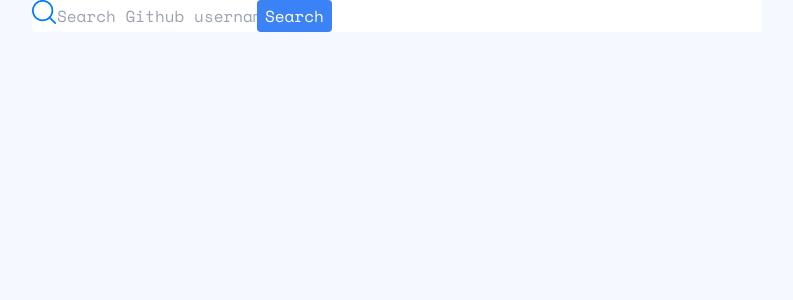
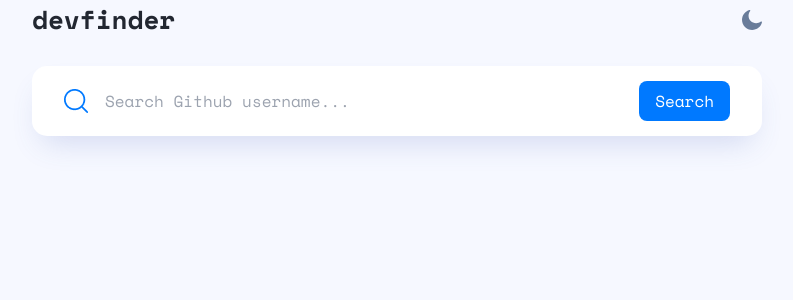
Before and after one commit to JlordS32/github-search-app, a React (Vite) app: page / in a window 1280 px wide. Shown: the top 300 px of the page, without its empty margins (243-1036 px from the left). Built offline with nearby package versions, Linux system fonts and the light colour scheme.

Commit message:
added react toast

```diff
--- a/package.json
+++ b/package.json
@@ -10,6 +10,11 @@
     "preview": "vite preview"
   },
   "dependencies": {
+    "@fortawesome/fontawesome-svg-core": "^6.7.2",
+    "@fortawesome/free-brands-svg-icons": "^6.7.2",
+    "@fortawesome/free-regular-svg-icons": "^6.7.2",
+    "@fortawesome/free-solid-svg-icons": "^6.7.2",
+    "@fortawesome/react-fontawesome": "^0.2.2",
     "autoprefixer": "^10.4.20",
     "embedded": "^1.1.0",
     "postcss": "^8.5.2",
--- a/src/App.tsx
+++ b/src/App.tsx
@@ -1,25 +1,35 @@
 import { useEffect, useState } from "react";
 import { fetchGithubUser } from "./utility/fetchData";
 import Search from "./components/Search";
+import Header from "./components/Header";
+import Card from "./components/Card";
+import { ToastContainer, toast } from "react-toastify";
+import "react-toastify/dist/ReactToastify.css";
+
 
 const App = () => {
    const [data, setData] = useState<any>();
    const [isLoading, setIsLoading] = useState<boolean>(false);
+   const [currInput, setCurrInput] = useState<string>("");
+
+   const notify = () => toast.error("Error fetching user!");
 
    const handleSearch = (input: string) => {
+      if (!input || input === "" || input === currInput) return;
+
       setIsLoading(true);
+      setCurrInput(input);
 
-      setTimeout(() => {
       fetchGithubUser(input)
          .then((data) => {
             setData(data);
             setIsLoading(false);
          })
          .catch((error) => {
+            notify();
             console.log(error);
             setIsLoading(false);
          });
-      }, 3000);
    };
 
    useEffect(() => {
@@ -28,28 +38,10 @@ const App = () => {
 
    return (
       <main className="w-[730px] mx-auto my-auto">
+         <ToastContainer />
+         <Header />
          <Search handleClick={handleSearch} />
-
-         {isLoading ? (
-            <p>Loading...</p>
-         ) : (
-            data && (
-               <div className="flex flex-row">
-                  <div className="w-[120px] h-[120px] overflow-hidden rounded-full">
-                     <img
-                        className="w-full h-full"
-                        src={data.avatar_url}
-                        alt=""
-                     />
-                  </div>
-                  <div>
-                     <p>{data.name}</p>
-                     <p>{data.location}</p>
-                     <p>{data.bio ?? "This profile has no bio"}</p>
-                  </div>
-               </div>
-            )
-         )}
+         {isLoading ? <p>Loading...</p> : data && <Card data={data} />}
       </main>
    );
 };
--- /dev/null
+++ b/src/components/Card.tsx
@@ -0,0 +1,67 @@
+import { FontAwesomeIcon } from "@fortawesome/react-fontawesome";
+import {
+   faBuilding,
+   faLink,
+   faLocationDot,
+   faX,
+} from "@fortawesome/free-solid-svg-icons";
+
+type CardProps = {
+   data: any;
+};
+
+const Card = ({ data }: CardProps) => {
+   return (
+      <div className="flex flex-row">
+         <div className="w-[120px] h-[120px] overflow-hidden rounded-full">
+            <img className="w-full h-full" src={data.avatar_url} alt="" />
+         </div>
+         <div>
+            <div>
+               <p>{data.name}</p>
+               <p>{data.location}</p>
+            </div>
+            <div>
+               <p>{data.createdAt}</p>
+            </div>
+            <div>
+               <p>{data.bio ?? "This profile has no bio"}</p>
+            </div>
+            <div>
+               <div>
+                  <p>Repos</p>
+                  <p>{data.public_repos}</p>
+               </div>
+               <div>
+                  <p>Followers</p>
+                  <p>{data.followers}</p>
+               </div>
+               <div>
+                  <p>Following</p>
+                  <p>{data.following}</p>
+               </div>
+            </div>
+            <div className="grid grid-cols-2 grid-rows-2">
+               <div className="location">
+                  <FontAwesomeIcon icon={faLocationDot} />
+                  <p>{data.location ?? "Not available"}</p>
+               </div>
+               <div className="tweeter">
+                  <FontAwesomeIcon icon={faX} />
+                  <p>{data.twitter_username ?? "Not available"}</p>
+               </div>
+               <div className="blog-link">
+                  <FontAwesomeIcon icon={faLink} />
+                  {data.blog ?? "Not available"}
+               </div>
+               <div className="company">
+                  <FontAwesomeIcon icon={faBuilding} />
+                  {data.company ?? "Not available"}
+               </div>
+            </div>
+         </div>
+      </div>
+   );
+};
+
+export default Card;
--- /dev/null
+++ b/src/components/Header.tsx
@@ -0,0 +1,16 @@
+import React from "react";
+
+const Header = () => {
+   return (
+      <nav className="flex justify-between items-center mb-[1.7rem]">
+         <div className="text-header-light text-[26px] font-bold">
+            devfinder
+         </div>
+         <div>
+            <img src="images/moon.svg" alt="Toggle Dark Mode" />
+         </div>
+      </nav>
+   );
+};
+
+export default Header;
--- a/src/components/Search.tsx
+++ b/src/components/Search.tsx
@@ -8,13 +8,18 @@ const Search = ({ handleClick }: SearchProps) => {
    const ref = useRef<HTMLInputElement>(null);
 
    return (
-      <div className="flex bg-white">
+      <div className="search-bar">
          <div>
             <img src="images/search-icon.png" alt="Search Icon" />
          </div>
-         <input ref={ref} type="text" placeholder="Search Github username..." />
+         <input
+            className="flex-1"
+            ref={ref}
+            type="text"
+            placeholder="Search Github username..."
+         />
          <button
-            className="bg-blue-500 text-white px-2 py-1 rounded self-end"
+            className="bg-accent text-white py-[0.5rem] px-[1rem] rounded-[0.5rem] justify-self-end hover:bg-[#60ABFF]"
             onClick={() => handleClick(ref.current!.value)}
          >
             Search
--- a/src/index.scss
+++ b/src/index.scss
@@ -18,3 +18,16 @@
       }
    }
 }
+
+@layer components {
+   .search-bar {
+      @apply flex items-center gap-4 p-[32px];
+      @apply w-full h-[70px];
+      @apply bg-white rounded-[15px] mb-[1.5rem];
+      @apply shadow-[0_16px_30px_-10px_rgba(70,96,187,0.20)];
+   }
+
+   .card {
+      @apply bg-white;
+   }
+}
```
Also changed, not shown: public/images/moon.svg (added), 1 other file (tests, documents, lock files or other folders). Lines whose indentation alone changed are shown as unchanged.
